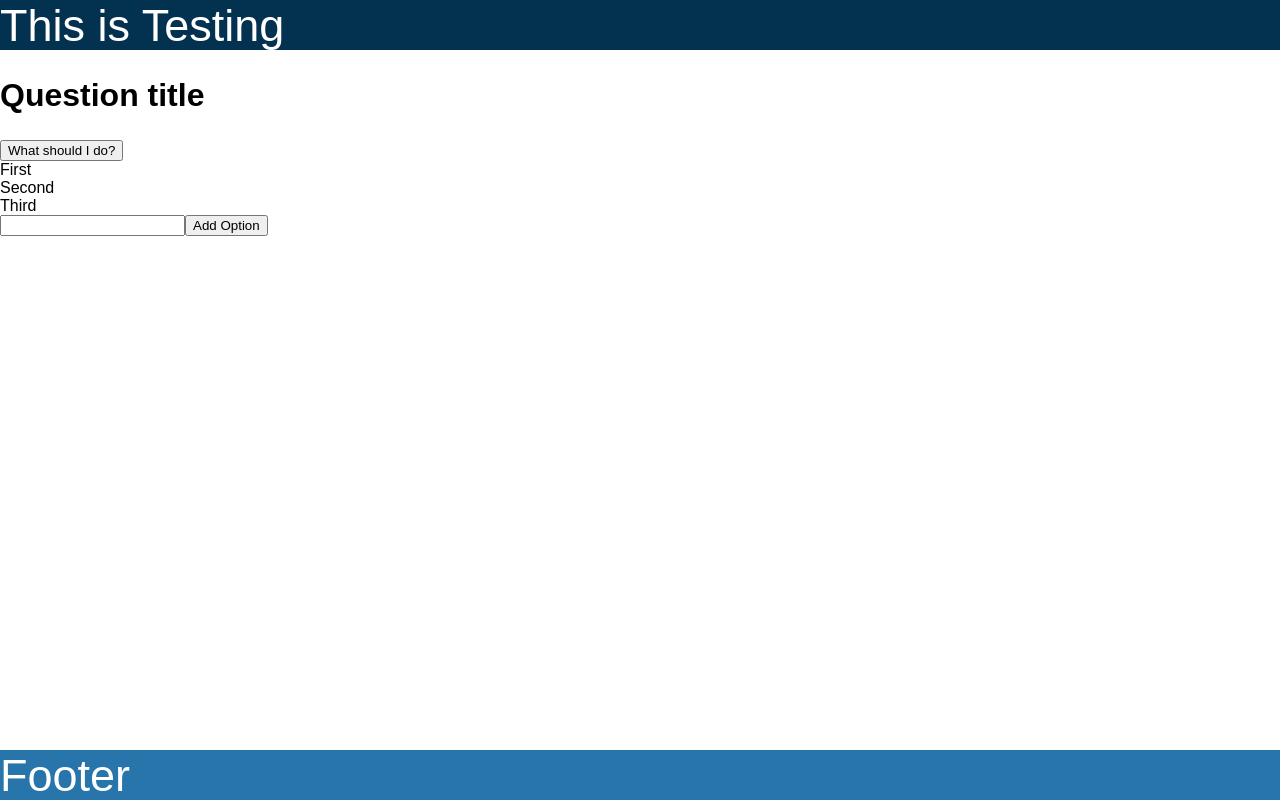
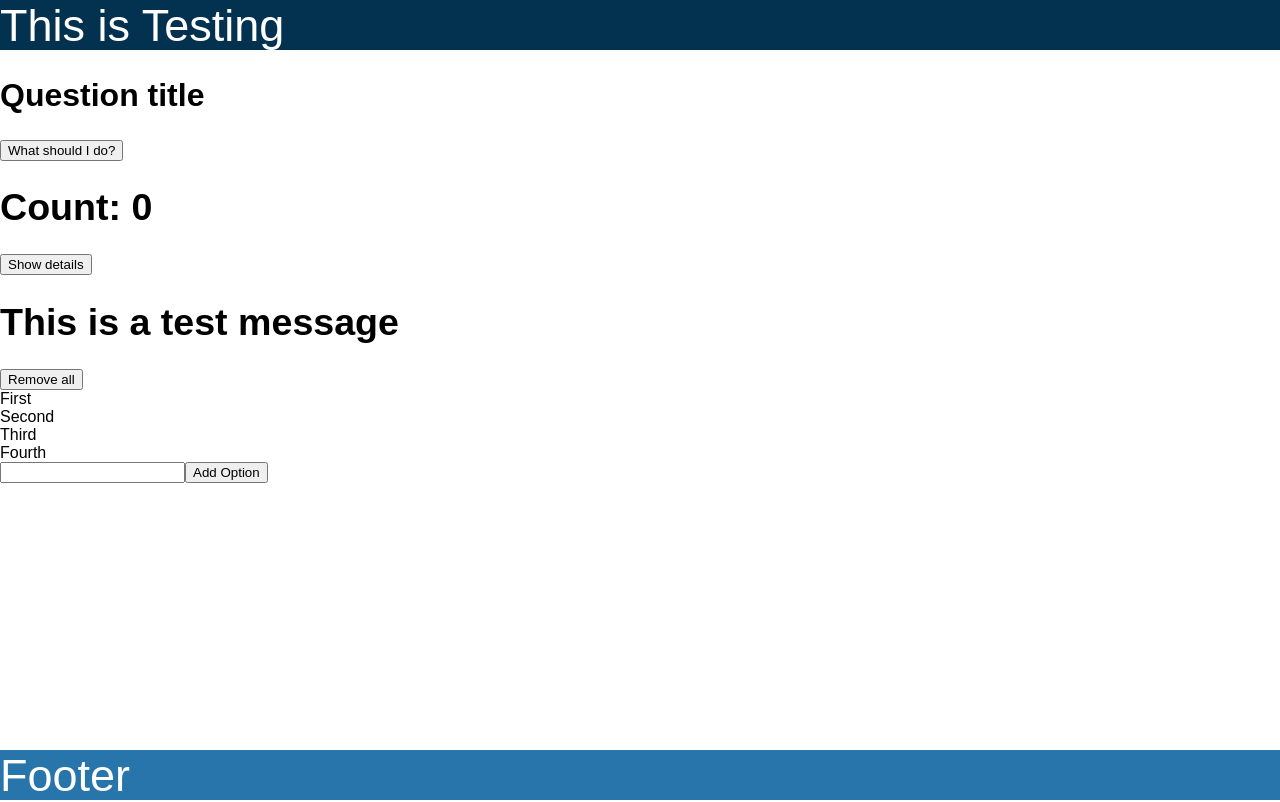
Before and after one commit to JoseRobles/react010, a React (Create React App) app: page / in a window 1280 px wide. Built offline with nearby package versions, Linux system fonts and the light colour scheme.

Commit message:
adding more funcionalities

```diff
--- a/src/components/App/App.js
+++ b/src/components/App/App.js
@@ -26,9 +26,33 @@ class Action extends Component {
 }
 
 class Options extends Component {
+
+  constructor(props)
+  {
+    super(props);
+    this.handleToggleVisibility = this.handleToggleVisibility.bind(this);
+    this.state = {
+      count:0,
+      visibilityTogle: false
+    };
+  }
+
+  handleToggleVisibility()
+  {
+    this.setState(() => {
+      return {
+        visibilityTogle: !this.state.visibilityTogle
+      }
+    });
+  }
+
   render(){
     return (
     <div>
+      <h1>Count: {this.state.count} </h1>
+      <button onClick={this.handleToggleVisibility}>Show details</button>
+      {this.state.visibilityTogle?'':<h1>This is a test message</h1>}
+      <button onClick={this.props.handleRemoveAll}>Remove all</button>
       {this.props.options.map((option) => <Option key={option} optionName={option}></Option>)}
     </div>);
   }
@@ -62,14 +86,32 @@ class Footer extends Component {
 }
 
 class App extends Component {
+
+  constructor (props)
+  {
+    super(props);
+    this.handleRemoveAll = this.handleRemoveAll.bind(this);
+    this.state = {
+      options: ['First', 'Second', 'Third', 'Fourth']
+    }
+  }
+
+  handleRemoveAll()
+  {
+    this.setState(()=>{
+      return {
+        options: []
+      };
+    });
+  }
+
   render() {
-    const options = ['First', 'Second', 'Third'];
     return (
       <div>
         <Header title="Testing"/>
         <TitleComponent questiontitle="Question title"/>
         <Action/>
-        <Options options={options}/>
+        <Options options={this.state.options} handleRemoveAll={this.handleRemoveAll}/>
         <AddOption/>
         <Footer/>
       </div>
```
